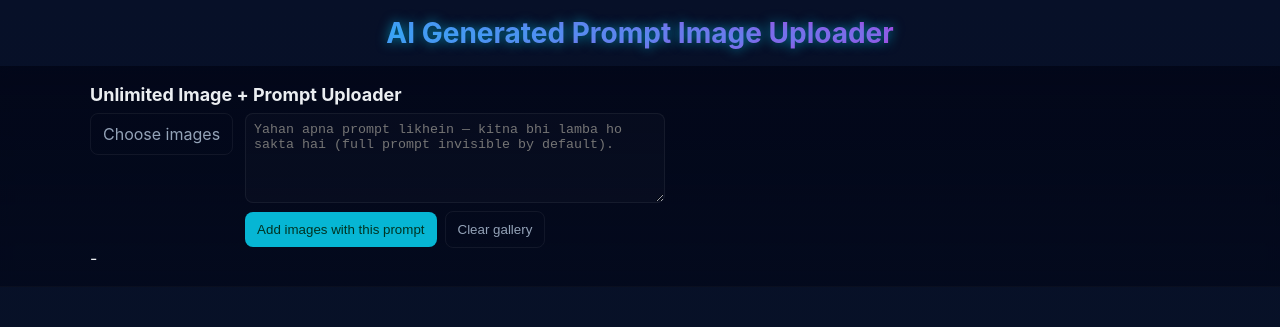
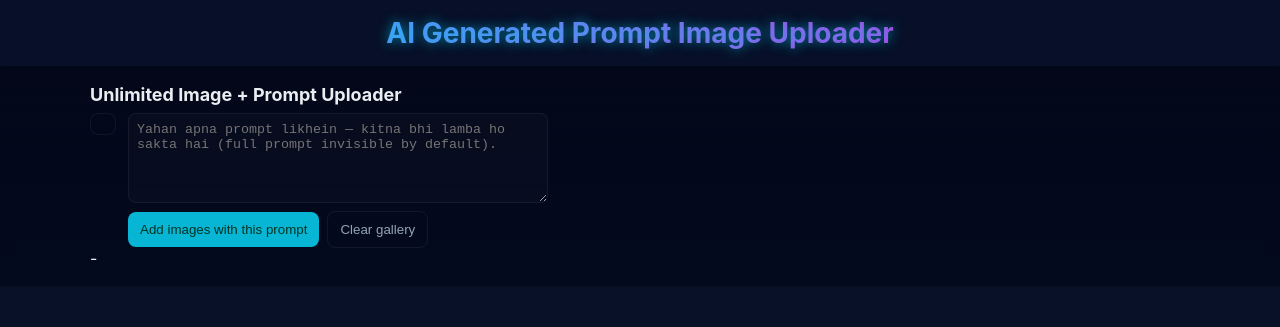
Before and after one commit to madanHTML/ai-prompt, a website: page index.html in a window 1280 px wide. Shown: the top 327 px of the page. Drawn offline with Linux system fonts and the light colour scheme.

Commit message:
Update index.html

```diff
--- a/index.html
+++ b/index.html
@@ -148,8 +148,8 @@ footer .footer-content::-webkit-scrollbar-thumb {
       <h1>Unlimited Image + Prompt Uploader</h1>
       <div class="controls">
         <div class="file-input">
-          <label class="btn secondary">Choose images
-           <!-- <input id="imageFiles" type="file" accept="image/*" multiple style="display:none" />-->
+           <label class="btn secondary">
+            <input id="imageFiles" type="file" accept="image/*" multiple style="display:none" />
           </label>
           <!--<button class="btn" id="dropZoneBtn">Drag & Drop Area</button>-->
         </div>
```
